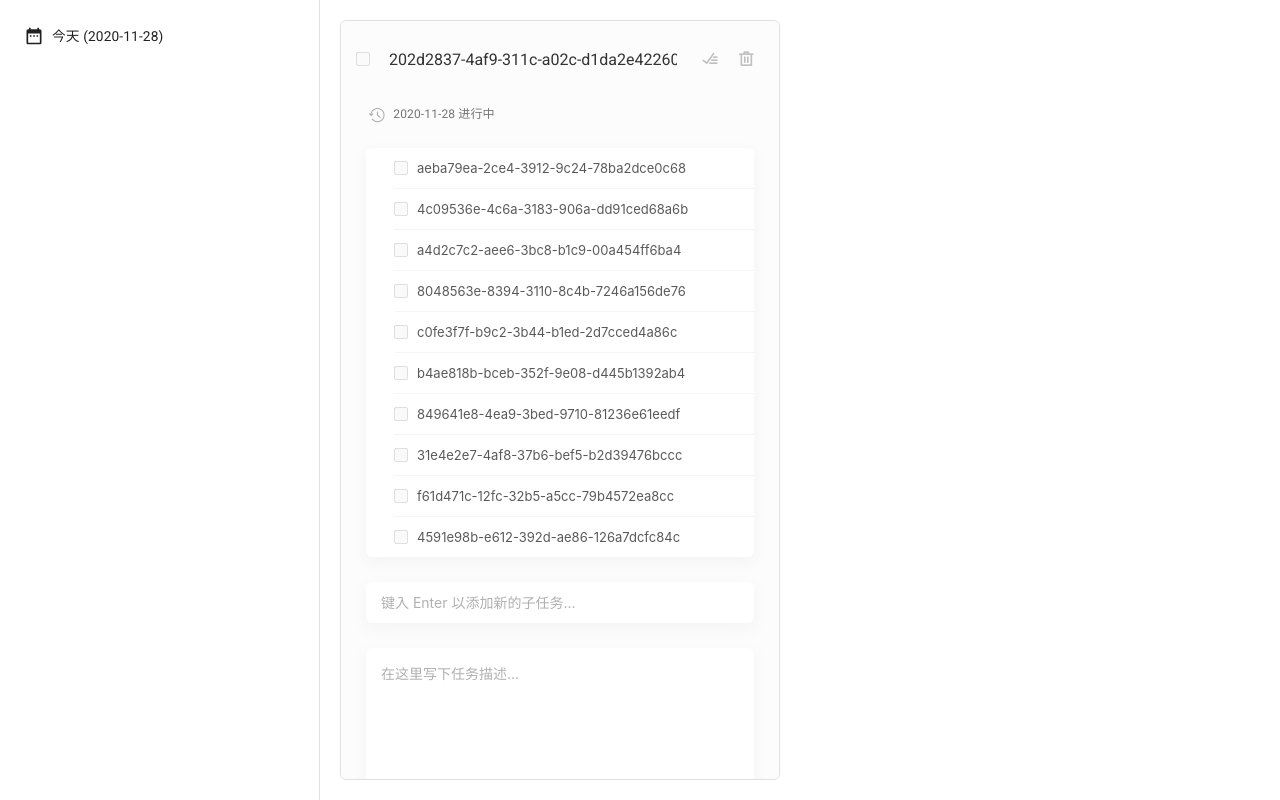
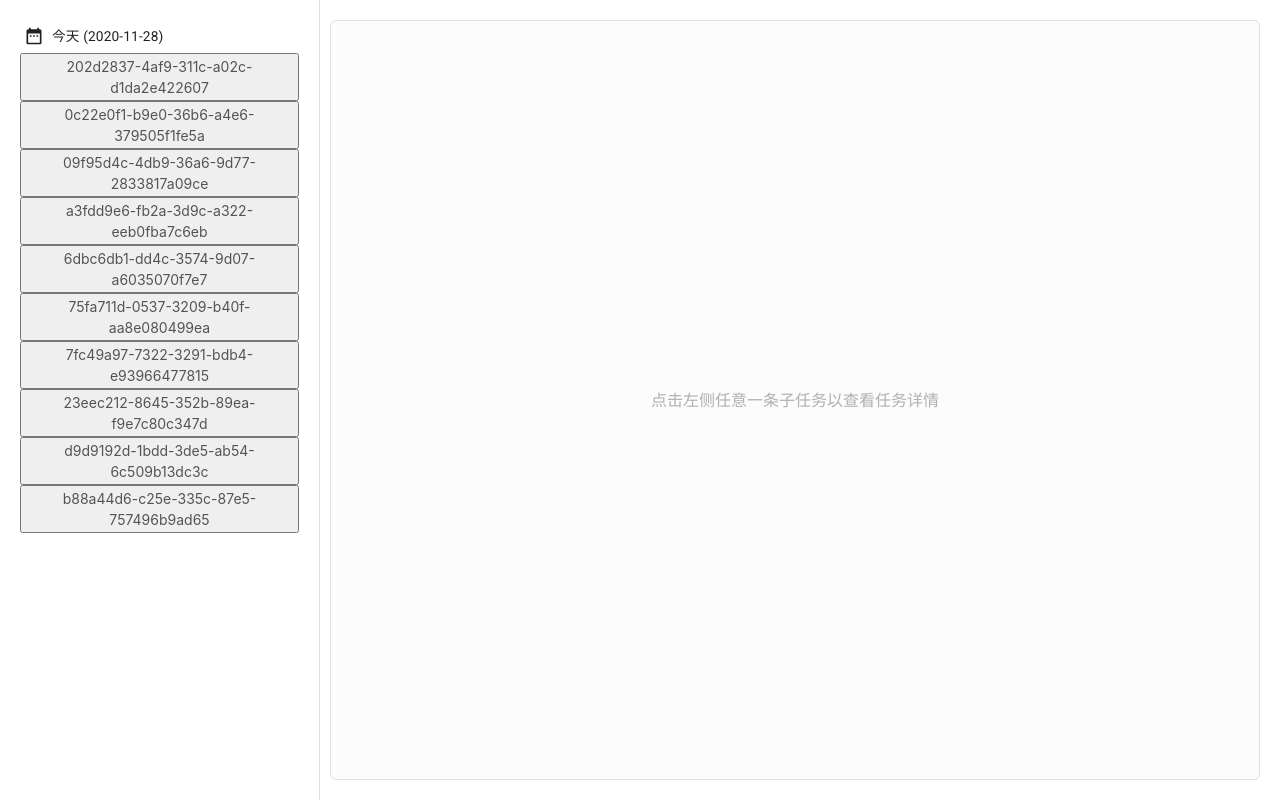
Before and after one commit to lenconda/sigma_web, a React app: page /list in a window 1280 px wide. Built offline with nearby package versions, Linux system fonts and the light colour scheme.

Commit message:
feat: update menu

```diff
--- a/src/App.tsx
+++ b/src/App.tsx
@@ -33,6 +33,9 @@ import { createBrowserHistory } from 'history';
 import DateRangeIcon from '@material-ui/icons/DateRange';
 import Sticky from './components/Sticky';
 import moment from 'moment';
+import {
+  getTaskListFromTask,
+} from './services/task';
 import './App.less';
 
 const ListPage = lazy(() => import('./pages/List'));
@@ -106,6 +109,7 @@ const App: React.FC = () => {
     '/exit': '登出',
   });
   const [dateRange, setDateRange] = useState<DateRange>(undefined);
+  const [defaultTasks, setDefaultTasks] = useState<TaskListItem[]>([]);
 
   const handleSelectedTasksChange = (tasks: TaskListItem[]) => {
     if (tasks.length === 1) {
@@ -151,8 +155,9 @@ const App: React.FC = () => {
   // TODO: Mock
   useEffect(() => {
     const today = moment().startOf('day').toDate();
-    const defaultTaskId = idGen();
-    setCurrentActiveTaskIds([defaultTaskId]);
+    getTaskListFromTask('0', 10).then(res => {
+      setDefaultTasks(res);
+    });
     setDateRange({
       start: today,
       end: today,
@@ -196,6 +201,18 @@ const App: React.FC = () => {
                   </Button>
                 }
               />
+              {
+                defaultTasks.map((task, index) => {
+                  return <button
+                    key={index}
+                    onClick={() => {
+                      setCurrentActiveTaskIds([task.taskId]);
+                    }}
+                  >
+                    {task.content}
+                  </button>;
+                })
+              }
             </>
           </Sticky>
           {/* <StickyNav className="app-nav">
--- a/src/services/task.ts
+++ b/src/services/task.ts
@@ -54,10 +54,10 @@ export const getCurrentTaskInfo = async (
   });
 };
 
-export const getTaskListFromTask = async (taskId: string, count: number): Promise<TaskListItem[]> => {
+export const getTaskListFromTask = async (taskId: string, count: number, isDefault = false): Promise<TaskListItem[]> => {
   const result = [];
   for (let i = 0; i < count; i += 1) {
-    const task = await getTaskInfo(idGen(), taskId, false, i);
+    const task = await getTaskInfo(idGen(), (isDefault ? 'default' : taskId), isDefault, i);
     result.push(task);
   }
   return result;
```
